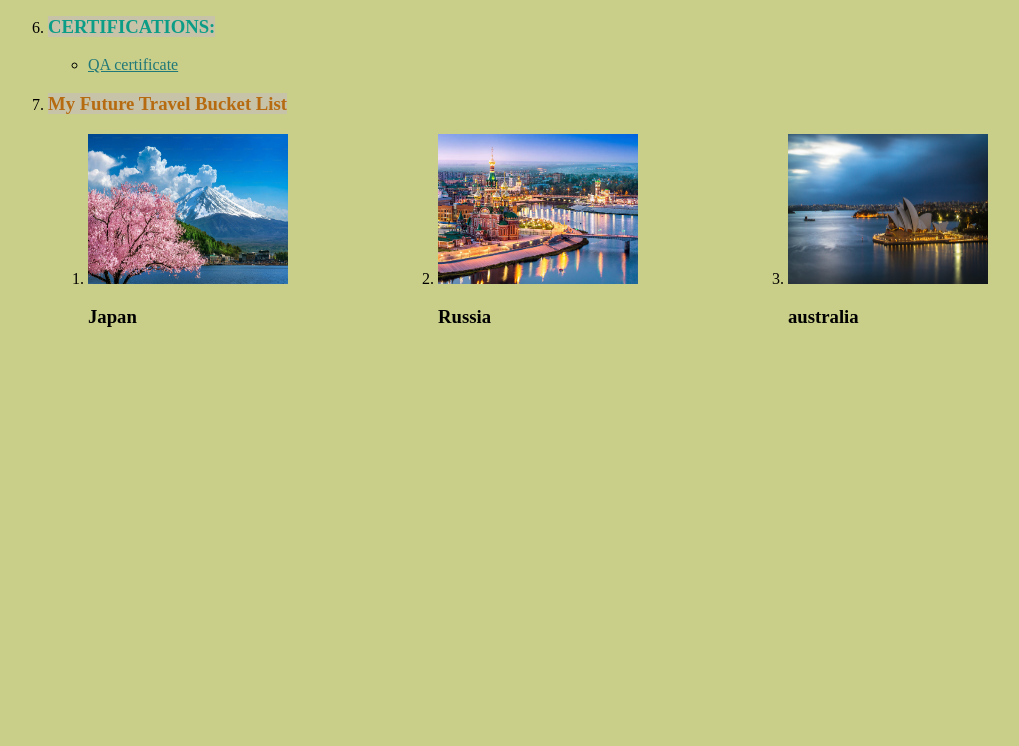
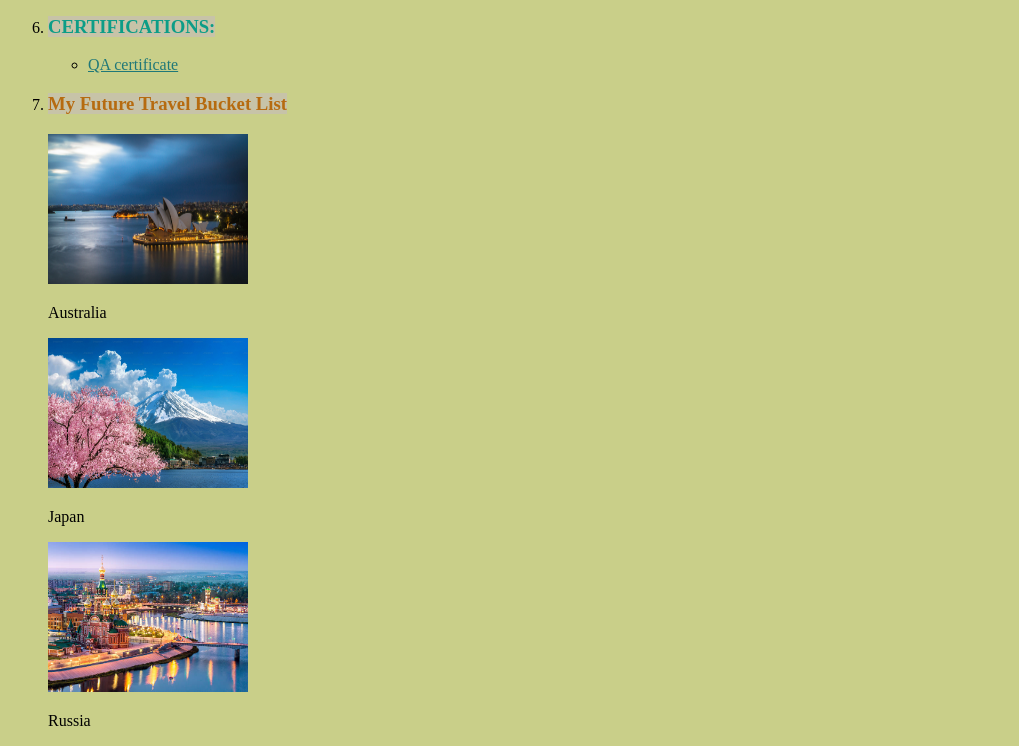
Before and after one commit to AmithWL22/Amithsresume2024, a plain HTML site: page index.html in a window 1280 px wide. Shown: the part 1335-2081 px from the top of the page, without its empty margins (0-1019 px from the left). Before the commit the page ends 1663 px from the top, so only its background shows below. Drawn offline with Linux system fonts and the light colour scheme.

Commit message:
index.html

```diff
--- a/index.html
+++ b/index.html
@@ -99,11 +99,20 @@
     <li>
         <h3><span class="favourite-places">My Future Travel Bucket List</span></h3>
     </li>
-    <ol class="horizontal">
-        <li class="image1"><img src="./assets/Japan.jpeg"><h3>Japan</h3> </li>
-        <li class="image2"><img src="./assets/Russia.jpg"><h3>Russia</h3> </li>
-        <li class="image3"><img src="./assets/Australia.jpeg"><h3>australia</h3> </li>
-    </ol>
+    <div class="places">
+        <div class="place-card">
+            <img src="./assets/Australia.jpeg" alt="Australia Picture">
+                <p class="caption">Australia</p>
+        </div>
+        <div class="place-card">
+            <img src="./assets/Japan.jpeg" alt="Japan Picture">
+                <p class="caption">Japan</p>
+        </div>
+        <div class="place-card">
+            <img src="./assets/Russia.jpg" alt="Russia Picture">
+             <p class="caption">Russia</p>
+        </div>
+    </div>
         </ol>
 
 
```
